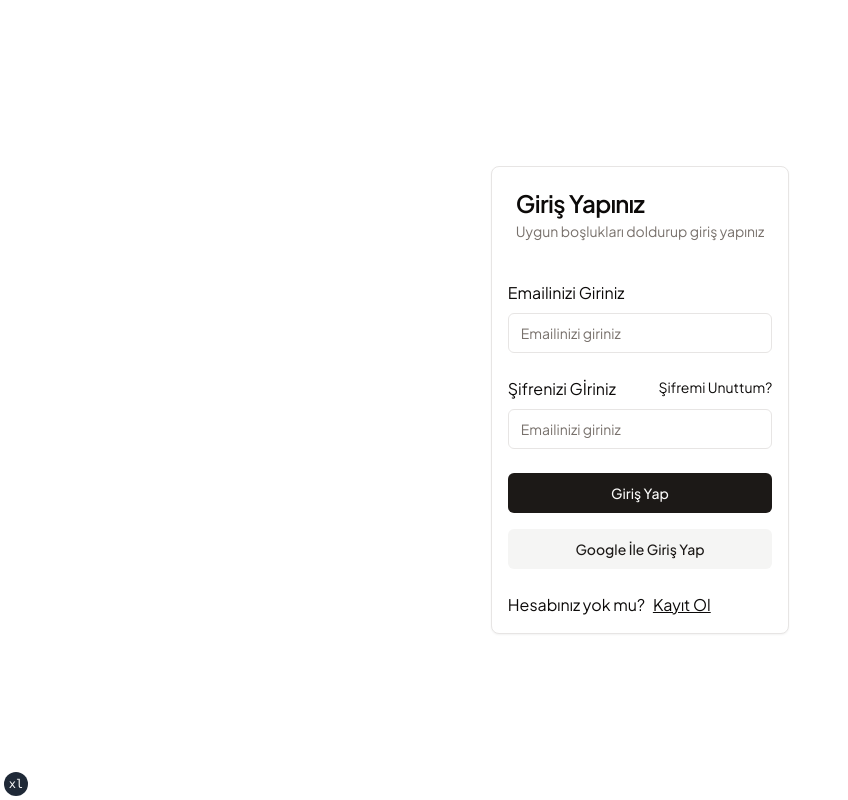
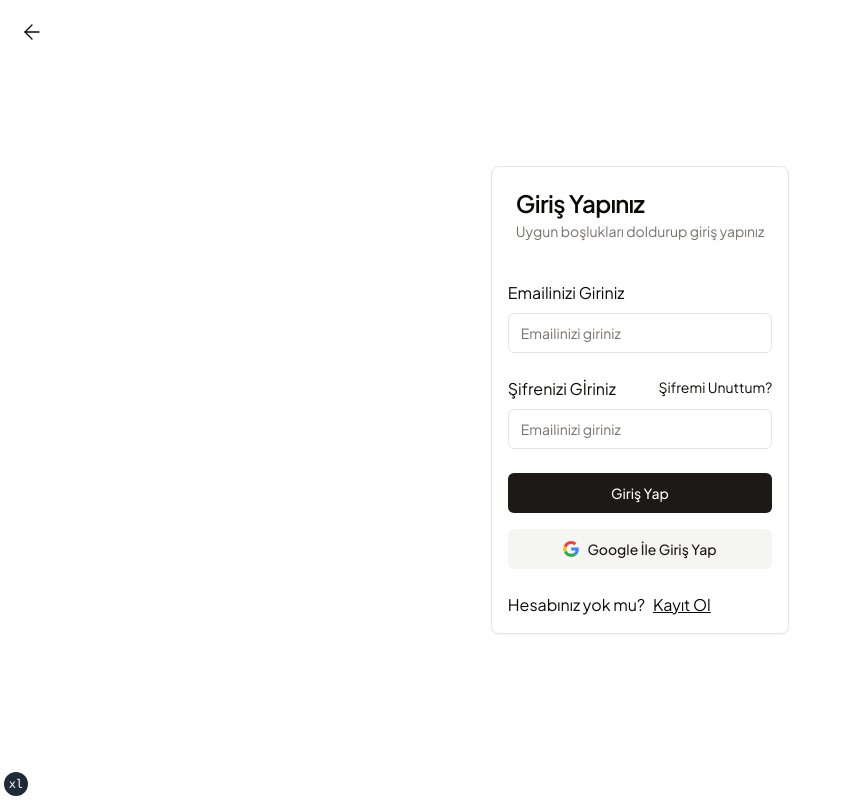
Before and after one commit to deu-graduation-project/docu-connect-frontend, a Next.js app: page /sign-in in a window 1280 px wide. Shown: the whole page, without its empty margins (0-848 px from the left). Built offline with nearby package versions, Linux system fonts and the light colour scheme.

Commit message:
sign-in and sign-up page adjustments.

```diff
--- /dev/null
+++ b/src/app/(auth)/sign-in/page.tsx
@@ -0,0 +1,65 @@
+import React from "react";
+import {
+  Card,
+  CardContent,
+  CardDescription,
+  CardFooter,
+  CardHeader,
+  CardTitle,
+} from "@/components/ui/card";
+import { Input } from "@/components/ui/input";
+import Link from "next/link";
+import { Button, buttonVariants } from "@/components/ui/button";
+import { Icons } from "@/components/icons";
+import { cn } from "@/lib/utils";
+type Props = {};
+
+export default function SignIn({}: Props) {
+  return (
+    <div className="min-h-screen flex items-center justify-center">
+      <div className="absolute top-5 left-5">
+        <Link href={"/"}>
+          <Icons.arrowLeft strokeWidth={"1.3px"} />
+        </Link>
+      </div>
+      <Card>
+        <CardHeader>
+          <CardTitle>Giriş Yapınız</CardTitle>
+          <CardDescription>
+            Uygun boşlukları doldurup giriş yapınız
+          </CardDescription>
+        </CardHeader>
+        <CardContent className="p-4 flex flex-col gap-6">
+          <div className="flex flex-col gap-2 gap-x-2">
+            <p>Emailinizi Giriniz</p>
+            <Input type="email" placeholder="Emailinizi giriniz" />
+          </div>
+          <div className="flex flex-col gap-2 gap-x-2">
+            <div className="flex w-full justify-between">
+              <p>Şifrenizi Gİriniz</p>
+              <Link href={"#"} className="text-sm">
+                Şifremi Unuttum?
+              </Link>
+            </div>
+            <Input type="email" placeholder="Emailinizi giriniz" />
+          </div>
+          <div className="flex flex-col gap-4">
+            <Button className="w-full">Giriş Yap</Button>
+            <Button
+              className={cn(buttonVariants({ variant: "secondary" }), "w-full")}
+            >
+              <Icons.google />
+              Google İle Giriş Yap
+            </Button>
+          </div>
+          <div className="flex w-full gap-2">
+            <p>Hesabınız yok mu?</p>
+            <Link href={"/sign-up"} className="underline">
+              Kayıt Ol
+            </Link>
+          </div>
+        </CardContent>
+      </Card>
+    </div>
+  );
+}
--- /dev/null
+++ b/src/app/(auth)/sign-up/page.tsx
@@ -0,0 +1,68 @@
+import React from "react";
+import {
+  Card,
+  CardContent,
+  CardDescription,
+  CardFooter,
+  CardHeader,
+  CardTitle,
+} from "@/components/ui/card";
+import { Input } from "@/components/ui/input";
+import Link from "next/link";
+import { Button, buttonVariants } from "@/components/ui/button";
+type Props = {};
+import { cn } from "@/lib/utils";
+import { Icons } from "@/components/icons";
+
+export default function SignUp({}: Props) {
+  return (
+    <div className="min-h-screen flex items-center justify-center">
+      <div className="absolute top-5 left-5">
+        <Link href={"/"}>
+          <Icons.arrowLeft strokeWidth={"1.3px"} />
+        </Link>
+      </div>
+      <Card>
+        <CardHeader>
+          <CardTitle>Kayıt Ol</CardTitle>
+          <CardDescription>
+            Lütfen bilgilerinizi doldurup kayıt olun
+          </CardDescription>
+        </CardHeader>
+        <CardContent className="p-4 flex flex-col gap-6">
+          <div className="flex flex-col gap-2">
+            <p>Adınızı Giriniz</p>
+            <Input type="text" placeholder="Adınızı giriniz" />
+          </div>
+          <div className="flex flex-col gap-2">
+            <p>Soyadınızı Giriniz</p>
+            <Input type="text" placeholder="Soyadınızı giriniz" />
+          </div>
+          <div className="flex flex-col gap-2">
+            <p>Emailinizi Giriniz</p>
+            <Input type="email" placeholder="Emailinizi giriniz" />
+          </div>
+          <div className="flex flex-col gap-2">
+            <p>Şifrenizi Giriniz</p>
+            <Input type="password" placeholder="Şifrenizi giriniz" />
+          </div>
+          <div className="flex flex-col gap-4">
+            <Button className="w-full">Kayıt Ol</Button>
+            <Button
+              className={cn(buttonVariants({ variant: "secondary" }), "w-full")}
+            >
+              <Icons.google />
+              Google ile Kayıt Ol
+            </Button>
+          </div>
+          <div className="flex w-full gap-2 justify-center">
+            <p>Hesabınız var mı?</p>
+            <Link href={"/sign-in"} className="underline">
+              Giriş Yap
+            </Link>
+          </div>
+        </CardContent>
+      </Card>
+    </div>
+  );
+}
--- a/src/app/sign-in/page.tsx
+++ /dev/null
@@ -1,58 +0,0 @@
-import React from 'react'
-import {
-    Card,
-    CardContent,
-    CardDescription,
-    CardFooter,
-    CardHeader,
-    CardTitle,
-  } from "@/components/ui/card"
-import { Input } from "@/components/ui/input"
-import Link from 'next/link'
-import { Button, buttonVariants } from '@/components/ui/button'
-type Props = {}
-import { cn } from "@/lib/utils";
-
-
-export default function SignIn({}: Props) {
-  return (
-    <div className='min-h-screen flex items-center justify-center'>
-        <Card>
-        <CardHeader>
-            <CardTitle>Giriş Yapınız</CardTitle>
-            <CardDescription>Uygun boşlukları doldurup giriş yapınız</CardDescription>
-        </CardHeader>
-        <CardContent className='p-4 flex flex-col gap-6'>
-            <div className="flex flex-col gap-2 gap-x-2">
-                <p>Emailinizi Giriniz</p>
-                <Input type="email" placeholder="Emailinizi giriniz" />
-            </div>
-            <div className="flex flex-col gap-2 gap-x-2">
-                <div className="flex w-full justify-between">
-                    <p>Şifrenizi Gİriniz</p>
-                    <Link href={"#"} className='text-sm'>
-                    Şifremi Unuttum?
-                    </Link>
-                </div>
-                <Input type="email" placeholder="Emailinizi giriniz" />
-            </div>
-            <div className="flex flex-col gap-4">
-                <Button className='w-full'>
-                    Giriş Yap
-                </Button>
-                <Button className={cn(buttonVariants({variant: "secondary"}) ,"w-full")}>
-                    Google İle Giriş Yap
-                </Button>
-            </div>
-            <div className="flex w-full gap-2">
-                <p>Hesabınız yok mu?</p>
-                <Link href={"/sign-up"}className='underline'>Kayıt Ol</Link>
-
-            </div>
-        </CardContent>
-
-        </Card>
-
-    </div>
-  )
-}
--- a/src/app/sign-up/page.tsx
+++ /dev/null
@@ -1,58 +0,0 @@
-import React from 'react'
-import {
-    Card,
-    CardContent,
-    CardDescription,
-    CardFooter,
-    CardHeader,
-    CardTitle,
-  } from "@/components/ui/card"
-import { Input } from "@/components/ui/input"
-import Link from 'next/link'
-import { Button, buttonVariants } from '@/components/ui/button'
-type Props = {}
-import { cn } from "@/lib/utils";
-
-
-export default function SignUp({}: Props) {
-  return (
-    <div className='min-h-screen flex items-center justify-center'>
-        <Card>
-            <CardHeader>
-                <CardTitle>Kayıt Ol</CardTitle>
-                <CardDescription>Lütfen bilgilerinizi doldurup kayıt olun</CardDescription>
-            </CardHeader>
-            <CardContent className='p-4 flex flex-col gap-6'>
-                <div className="flex flex-col gap-2">
-                    <p>Adınızı Giriniz</p>
-                    <Input type="text" placeholder="Adınızı giriniz" />
-                </div>
-                <div className="flex flex-col gap-2">
-                    <p>Soyadınızı Giriniz</p>
-                    <Input type="text" placeholder="Soyadınızı giriniz" />
-                </div>
-                <div className="flex flex-col gap-2">
-                    <p>Emailinizi Giriniz</p>
-                    <Input type="email" placeholder="Emailinizi giriniz" />
-                </div>
-                <div className="flex flex-col gap-2">
-                    <p>Şifrenizi Giriniz</p>
-                    <Input type="password" placeholder="Şifrenizi giriniz" />
-                </div>
-                <div className="flex flex-col gap-4">
-                    <Button className='w-full'>
-                        Kayıt Ol
-                    </Button>
-                    <Button className={cn(buttonVariants({ variant: "secondary" }), "w-full")}>
-                        Google ile Kayıt Ol
-                    </Button>
-                </div>
-                <div className="flex w-full gap-2 justify-center">
-                    <p>Hesabınız var mı?</p>
-                    <Link href={"/sign-in"} className='underline'>Giriş Yap</Link>
-                </div>
-            </CardContent>
-        </Card>
-    </div>
-  )
-}
--- a/src/components/icons.tsx
+++ b/src/components/icons.tsx
@@ -25,6 +25,7 @@
   X,
   Stamp,
   type Icon as LucideIcon,
+  ArrowLeft,
 } from "lucide-react";
 
 export type Icon = typeof LucideIcon;
@@ -42,7 +43,7 @@
   media: Image,
   settings: Settings,
   billing: CreditCard,
-
+  arrowLeft: ArrowLeft,
   ellipsis: MoreVertical,
   add: Plus,
   warning: AlertTriangle,
@@ -53,6 +54,33 @@
   sun: SunMedium,
   moon: Moon,
   laptop: Laptop,
+  google: ({ ...props }: LucideProps) => (
+    <svg
+      {...props}
+      width="800px"
+      height="800px"
+      viewBox="-3 0 262 262"
+      xmlns="http://www.w3.org/2000/svg"
+      preserveAspectRatio="xMidYMid"
+    >
+      <path
+        d="M255.878 133.451c0-10.734-.871-18.567-2.756-26.69H130.55v48.448h71.947c-1.45 12.04-9.283 30.172-26.69 42.356l-.244 1.622 38.755 30.023 2.685.268c24.659-22.774 38.875-56.282 38.875-96.027"
+        fill="#4285F4"
+      />
+      <path
+        d="M130.55 261.1c35.248 0 64.839-11.605 86.453-31.622l-41.196-31.913c-11.024 7.688-25.82 13.055-45.257 13.055-34.523 0-63.824-22.773-74.269-54.25l-1.531.13-40.298 31.187-.527 1.465C35.393 231.798 79.49 261.1 130.55 261.1"
+        fill="#34A853"
+      />
+      <path
+        d="M56.281 156.37c-2.756-8.123-4.351-16.827-4.351-25.82 0-8.994 1.595-17.697 4.206-25.82l-.073-1.73L15.26 71.312l-1.335.635C5.077 89.644 0 109.517 0 130.55s5.077 40.905 13.925 58.602l42.356-32.782"
+        fill="#FBBC05"
+      />
+      <path
+        d="M130.55 50.479c24.514 0 41.05 10.589 50.479 19.438l36.844-35.974C195.245 12.91 165.798 0 130.55 0 79.49 0 35.393 29.301 13.925 71.947l42.211 32.783c10.59-31.477 39.891-54.251 74.414-54.251"
+        fill="#EB4335"
+      />
+    </svg>
+  ),
   gitHub: ({ ...props }: LucideProps) => (
     <svg
       aria-hidden="true"
--- a/src/components/navigation.tsx
+++ b/src/components/navigation.tsx
@@ -61,18 +61,10 @@
           ) : null}
         </div>
         <div className="flex items-center gap-4">
-          {" "}
+          <ModeToggle />
           <Button>
-              <Link href={"sign-in"}>
-                  Sign In
-              </Link>
+            <Link href={"sign-in"}>Sign In</Link>
           </Button>
-          <Button>
-              <Link href={"sign-up"}>
-                  Sign Up
-              </Link>
-          </Button>
-          <ModeToggle />
           <div className="md:hidden flex">
             <Drawer>
               <DrawerTrigger>
```
Also changed, not shown: 1 other file (tests, documents, lock files or other folders).
